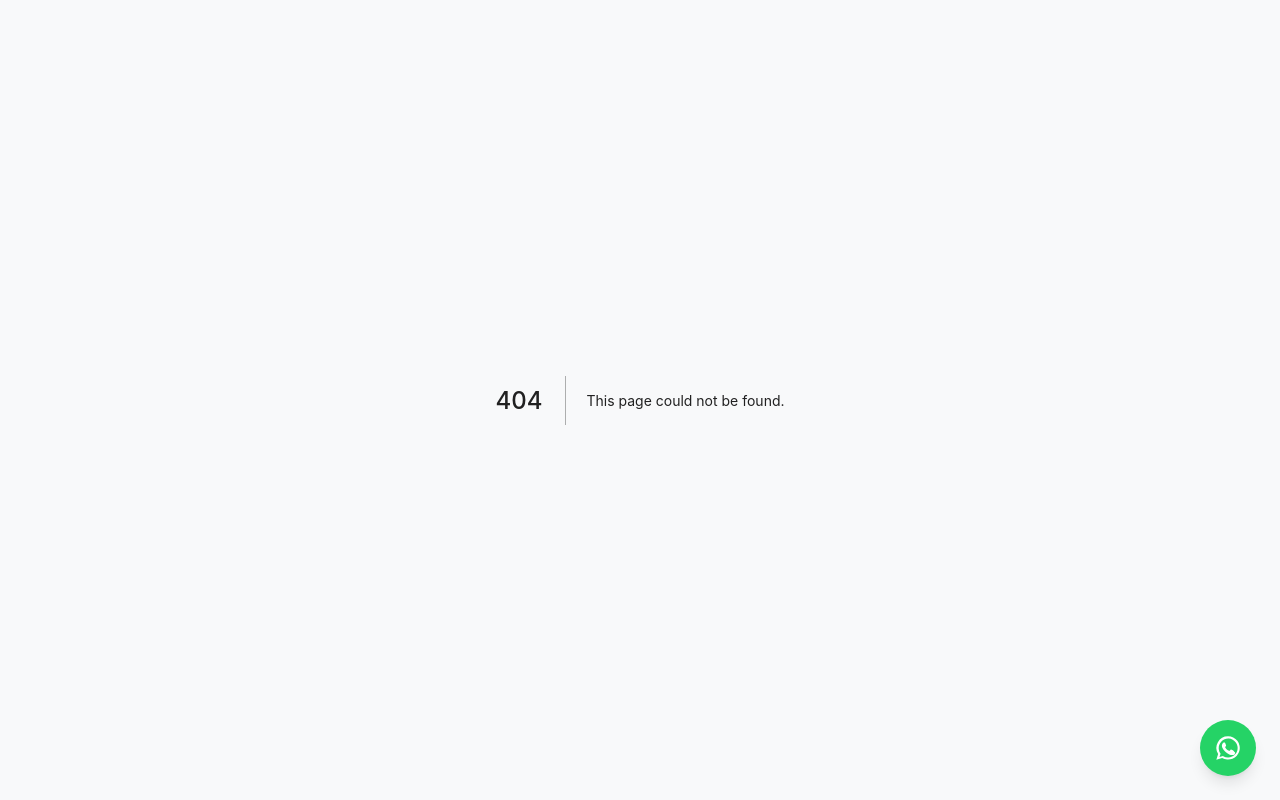
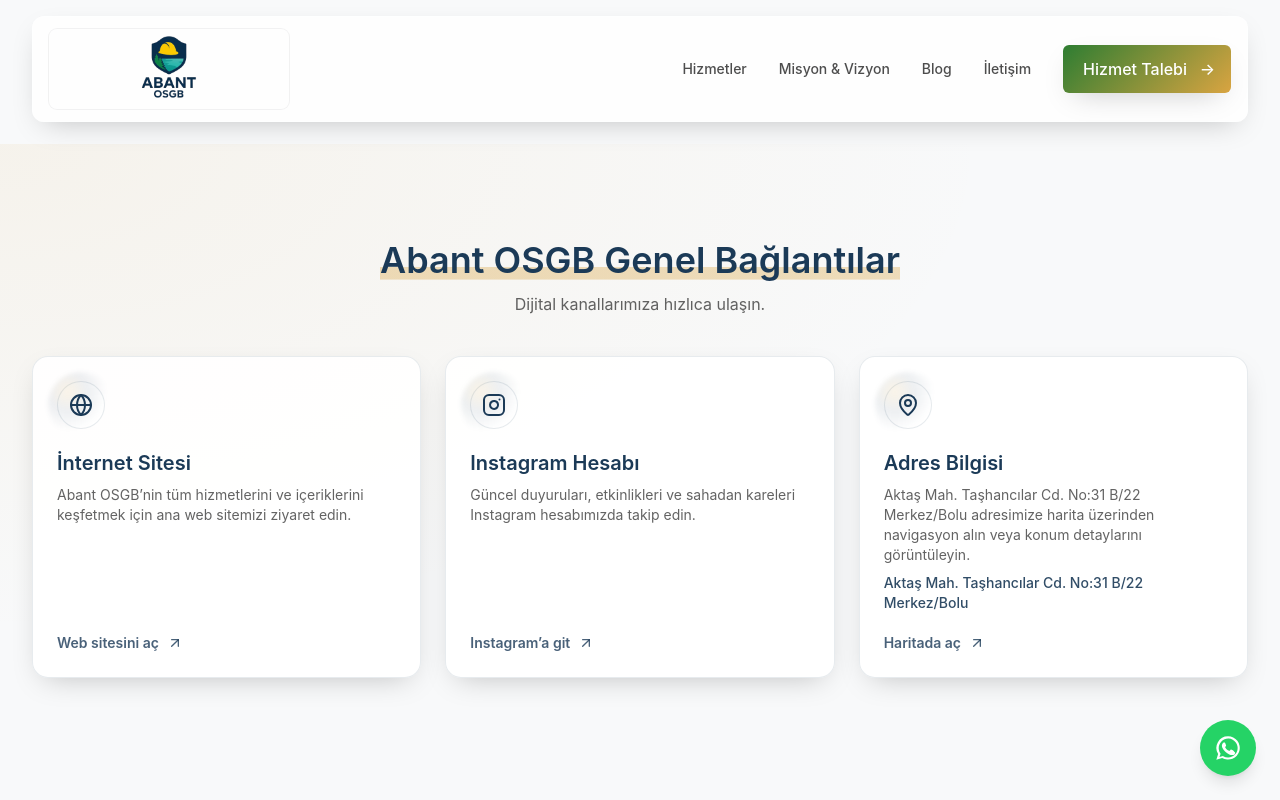
Before and after one commit to bosko35/abantosgb, a Next.js app: page /genel in a window 1280 px wide. Before the commit this address had no page. Shown: the top 800 px of the page. Built offline with nearby package versions, Linux system fonts and the light colour scheme.

Commit message:
Add general links page and update address

```diff
--- /dev/null
+++ b/app/(site)/genel/page.tsx
@@ -0,0 +1,101 @@
+import type { Metadata } from 'next'
+import { Globe, Instagram, MapPin, ArrowUpRight } from 'lucide-react'
+import type { LucideIcon } from 'lucide-react'
+import Navbar from '@/components/Navbar'
+import Footer from '@/components/Footer'
+import SectionHeader from '@/components/SectionHeader'
+
+export const metadata: Metadata = {
+  title: 'Genel Bağlantılar | Abant OSGB',
+  description: 'Abant OSGB dijital kanallarına hızlı erişim: web sitesi, Instagram hesabı ve harita üzerinden adres bilgileri.',
+}
+
+type Resource = {
+  title: string
+  description: string
+  href: string
+  action: string
+  icon: LucideIcon
+  address?: string
+}
+
+const resources: Resource[] = [
+  {
+    title: 'İnternet Sitesi',
+    description: 'Abant OSGB’nin tüm hizmetlerini ve içeriklerini keşfetmek için ana web sitemizi ziyaret edin.',
+    href: 'https://abantosgb.com',
+    action: 'Web sitesini aç',
+    icon: Globe,
+  },
+  {
+    title: 'Instagram Hesabı',
+    description: 'Güncel duyuruları, etkinlikleri ve sahadan kareleri Instagram hesabımızda takip edin.',
+    href: 'https://www.instagram.com/abantosgb',
+    action: 'Instagram’a git',
+    icon: Instagram,
+  },
+  {
+    title: 'Adres Bilgisi',
+    description: 'Aktaş Mah. Taşhancılar Cd. No:31 B/22 Merkez/Bolu adresimize harita üzerinden navigasyon alın veya konum detaylarını görüntüleyin.',
+    href: 'https://maps.google.com/?q=Akta%C5%9F+Mah.+Ta%C5%9Fhanc%C4%B1lar+Cd.+No:31+B%2F22+Merkez%2FBolu',
+    action: 'Haritada aç',
+    icon: MapPin,
+    address: 'Aktaş Mah. Taşhancılar Cd. No:31 B/22 Merkez/Bolu',
+  },
+]
+
+export default function GenelPage() {
+  return (
+    <>
+      <Navbar />
+      <main className="pt-28 md:pt-36">
+        <section className="relative py-16 md:py-24">
+          <div className="absolute inset-0 bg-[radial-gradient(ellipse_at_top_left,rgba(217,164,65,0.08),transparent_55%)]" aria-hidden />
+          <div className="relative mx-auto max-w-7xl px-4 sm:px-6 lg:px-8">
+            <SectionHeader
+              title="Abant OSGB Genel Bağlantılar"
+              subtitle="Dijital kanallarımıza hızlıca ulaşın."
+            />
+            <div className="grid gap-6 md:grid-cols-3">
+              {resources.map((resource) => {
+                const Icon = resource.icon
+                return (
+                  <a
+                    key={resource.title}
+                    href={resource.href}
+                    target="_blank"
+                    rel="noopener noreferrer"
+                    className="group relative overflow-hidden rounded-2xl border border-brand-navy/10 bg-white/90 shadow-soft transition-transform duration-200 hover:-translate-y-1 hover:shadow-lg focus-visible:outline focus-visible:outline-2 focus-visible:outline-offset-2 focus-visible:outline-brand-gold"
+                  >
+                    <div className="absolute inset-0 bg-gradient-to-br from-brand-gold/10 via-transparent to-brand-navy/5 opacity-0 transition-opacity duration-200 group-hover:opacity-100" aria-hidden />
+                    <div className="relative flex h-full flex-col gap-5 p-6">
+                      <span className="icon-bubble inline-flex h-12 w-12 items-center justify-center rounded-full border border-brand-navy/10 bg-white text-brand-navy">
+                        <Icon className="h-6 w-6" />
+                      </span>
+                      <div className="space-y-2">
+                        <h3 className="text-xl font-semibold text-brand-navy">{resource.title}</h3>
+                        <p className="text-sm text-brand-text/70">
+                          {resource.description}
+                        </p>
+                        {resource.address && (
+                          <p className="text-sm font-medium text-brand-navy/90">
+                            {resource.address}
+                          </p>
+                        )}
+                      </div>
+                      <span className="mt-auto inline-flex items-center gap-2 text-sm font-semibold text-brand-navy/80 transition-colors duration-200 group-hover:text-brand-navy">
+                        {resource.action}
+                        <ArrowUpRight className="h-4 w-4 transition-transform duration-200 group-hover:translate-x-1 group-hover:-translate-y-0.5" />
+                      </span>
+                    </div>
+                  </a>
+                )
+              })}
+            </div>
+          </div>
+        </section>
+      </main>
+      <Footer />
+    </>
+  )
+}
--- a/components/Contact.tsx
+++ b/components/Contact.tsx
@@ -17,11 +17,14 @@
                 style={{ border: 0 }}
                 loading="lazy"
                 referrerPolicy="no-referrer-when-downgrade"
-                src="https://www.google.com/maps?q=Bolu&output=embed"
+                src="https://www.google.com/maps?q=Akta%C5%9F%20Mah.%20Ta%C5%9Fhanc%C4%B1lar%20Cd.%20No:31%20B/22%20Merkez/Bolu&output=embed"
               />
             </div>
             <div className="space-y-4 p-4 text-sm text-brand-text/70">
-              <p>Ofis: Bolu, Türkiye — Randevu ile ziyaret edebilirsiniz.</p>
+              <p>
+                Ofis: Aktaş Mah. Taşhancılar Cd. No:31 B/22 Merkez/Bolu — Randevu ile ziyaret
+                edebilirsiniz.
+              </p>
               <div>
                 <div className="text-xs font-semibold uppercase tracking-wide text-brand-navy">Telefon</div>
                 <div className="mt-1 flex flex-col gap-1 text-base text-brand-navy">
--- a/components/Footer.tsx
+++ b/components/Footer.tsx
@@ -40,7 +40,9 @@
           <div>
             <h4 className="text-lg font-semibold">İletişim</h4>
             <ul className="mt-4 space-y-2 text-white/80">
-              <li className="flex items-center gap-2"><MapPin className="h-4 w-4" /> Bolu, Türkiye</li>
+              <li className="flex items-center gap-2">
+                <MapPin className="h-4 w-4" /> Aktaş Mah. Taşhancılar Cd. No:31 B/22 Merkez/Bolu
+              </li>
               {/* Telefon bilgisi kaldırıldı */}
               <li>
                 <a href="mailto:info@abantosgb.com" className="inline-flex items-center gap-2 hover:text-white transition-colors">
```
